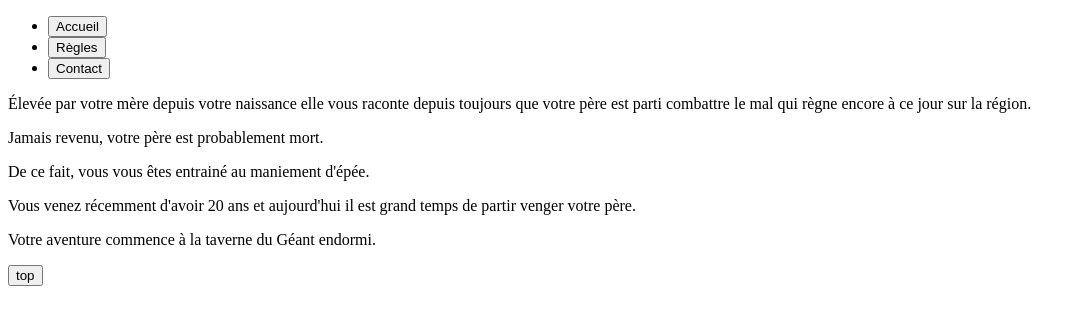
After one commit to Kara-tatouille/Aventure-of-heroes, a PHP site: page /start.php in a window 1280 px wide. The commit adds this page. Shown: the top 325 px of the page, without its empty margins (0-1086 px from the left). Run offline with PHP 8.4, Linux system fonts and the light colour scheme.

Commit message:
Ajout du travail de Thibaut

```diff
--- /dev/null
+++ b/js/dialogue.js
@@ -0,0 +1,10 @@
+document.getElementById("button").addEventListener("click",function(){ // va chercher dans le document l'élément avec l'id = "" lorsque l'on clique dessus:
+document.querySelector(".text").remove();
+
+
+var oldDivElt = document.getElementById("newDialog");// créé une variable en reprenant l'élément qui a la classe ""
+var newDivElt = document.createElement("div");// créé une variable et lui donne la forme d'une div
+newDivElt.id = "newDialog";// Donne l id a la variable div
+newDivElt.textContent = "<p> À votre table, vous essayez d'élaborer un plan d'action, mais à force de vous agacer et de grommeler vous laissez échapper votre épée, qui tombe au sol.</p>";
+document.getElementById("test").replaceChild(newDivElt, oldDivElt);// va chercher dans le document le conteneur identifié, et remplace son contenu
+});
--- /dev/null
+++ b/start.php
@@ -0,0 +1,31 @@
+<!DOCTYPE html>
+<html lang="fr">
+<head>
+    <meta charset="UTF-8">
+    <title>Jeu</title>
+</head>
+<body>
+    <?php require_once('./templates/header.html') ?>
+    <main>
+        <section>
+            <div class="skills">
+                <div class="health"></div>
+                <div class="attack"></div>
+                <div class="xp"></div>
+            </div>
+            <div id="test">
+                <div id="newDialog">
+<!-- Intro -->
+                    <p class="text">Élevée par votre mère depuis votre naissance elle vous raconte depuis toujours que votre père est parti combattre le mal qui règne encore à ce jour sur la région.</p>
+                    <p class="text"> Jamais revenu, votre père est probablement mort.</p>
+                    <p class="text">De ce fait, vous vous êtes entrainé au maniement d'épée.</p>
+                    <p class="text">Vous venez récemment d'avoir 20 ans et aujourd'hui il est grand temps de partir venger votre père.</p>
+                    <p class="text">Votre aventure commence à la taverne du Géant endormi.</p>
+                </div>
+            </div>
+            <button id="button"> top</button>
+        </section>
+    </main>
+<script src="./js/dialogue.js"></script>
+</body>
+</html>
--- a/templates/header.html
+++ b/templates/header.html
@@ -9,13 +9,12 @@
         <div class="">
             <nav class="">
                 <ul class="">
-                    <li class="buttonHeader" id="accueilJS"><button>Accueil</button></li>
-                    <li class="buttonHeader" id="reglesJS"><button>Règles</button></li>
-                    <li class="buttonHeader" id="contactJS"><button>Contact</button></li>
+                    <li class=""><button>Accueil</button></li>
+                    <li class=""><button>Règles</button></li>
+                    <li class=""><button>Contact</button></li>
                 </ul>
             </nav>
         </div>
     </header>
-
 </body>
 </html>
```
Also changed, not shown: index.php (+1 -6 lines).
